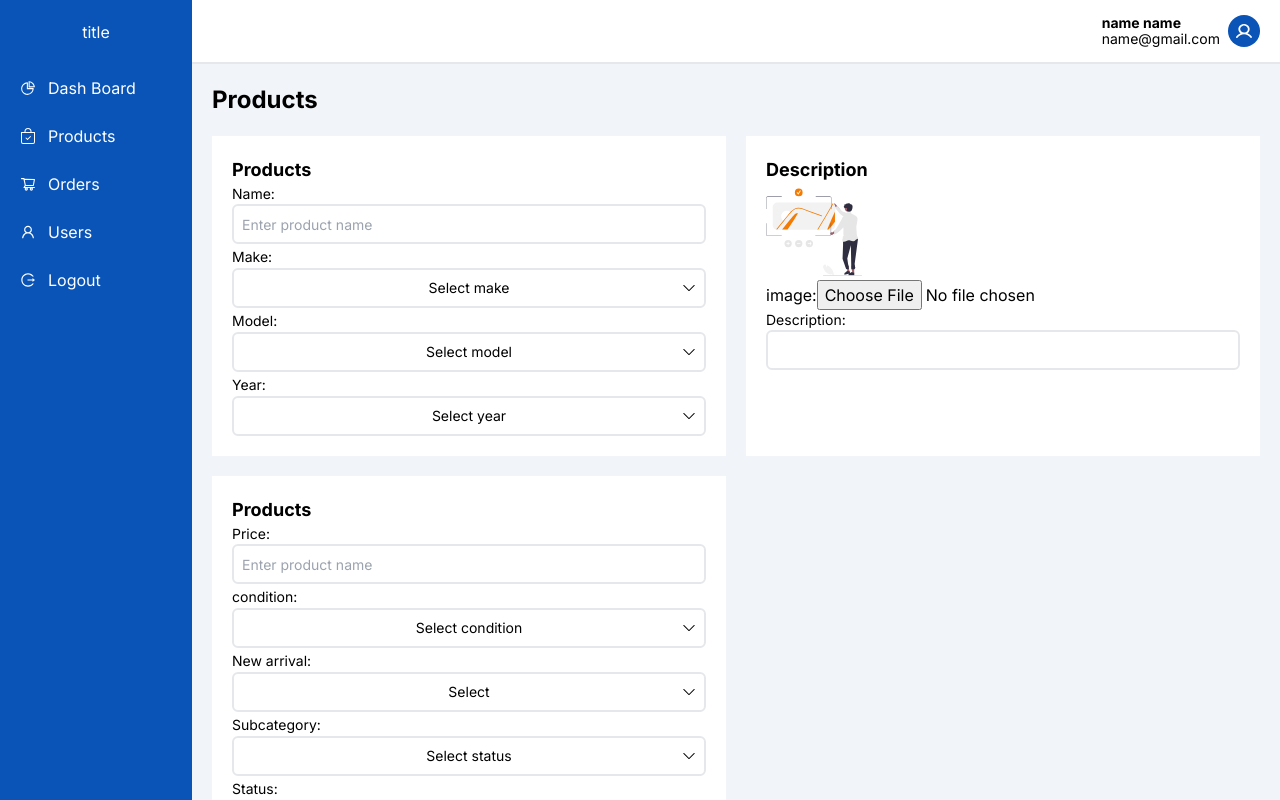
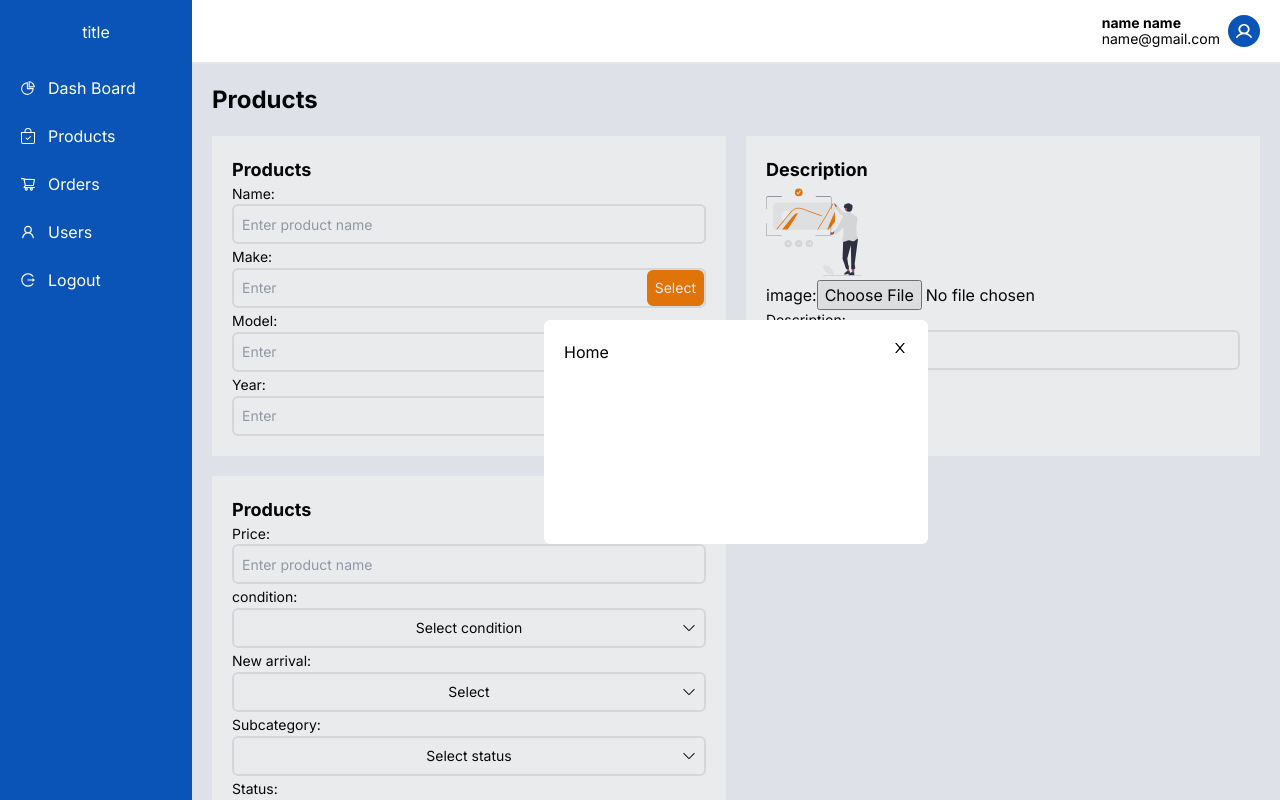
Before and after one commit to Jahmoy-whyte/auto-parts-dashboard, a React (Vite) app: page /home/products/add in a window 1280 px wide. Built offline with nearby package versions, Linux system fonts and the light colour scheme.

Commit message:
added custom model

```diff
--- a/src/components/custom-drop-down/CustomDropDown.jsx
+++ b/src/components/custom-drop-down/CustomDropDown.jsx
@@ -1,5 +1,6 @@
 import { useEffect, useState, memo } from "react";
 import { BsChevronDown } from "react-icons/bs";
+import { Oval } from "react-loader-spinner";
 
 const CustomDropDown = ({
   label = "label",
@@ -8,6 +9,7 @@ const CustomDropDown = ({
   onClick,
   placeHolder = "",
   dropDownId = "dropId",
+  isLoading = false,
 }) => {
   console.log("====================== dropdwon");
   useEffect(() => {
@@ -31,7 +33,7 @@ const CustomDropDown = ({
           id={dropDownId}
           className="flex items-center justify-center border-2 rounded-md h-10 p-2 relative bg-white"
         >
-          <h2 className="text-center">{value == "" ? placeHolder : value}</h2>
+          {value == "" ? placeHolder : value}
           <div className="absolute right-2">
             <BsChevronDown />
           </div>
@@ -41,7 +43,17 @@ const CustomDropDown = ({
             className="flex flex-col border-2 absolute top-10 bg-white w-full z-10"
             onClick={(e) => e.stopPropagation()}
           >
-            {options.map((option) => {
+            {isLoading ? (
+              <div className="flex justify-center py-2">
+                <Oval
+                  color="#F47A00"
+                  secondaryColor="#F47A00"
+                  width={40}
+                  height={40}
+                />
+              </div>
+            ) : (
+              options.map((option) => {
                 return (
                   <button
                     className="h-10"
@@ -50,10 +62,11 @@ const CustomDropDown = ({
                       setOpen(false);
                     }}
                   >
-                  <p>{option}</p>
+                    {option}
                   </button>
                 );
-            })}
+              })
+            )}
           </div>
         ) : null}
       </div>
--- a/src/routes/add-products-route/AddProductsRoute.jsx
+++ b/src/routes/add-products-route/AddProductsRoute.jsx
@@ -1,10 +1,19 @@
 import CustomDropDown from "../../components/custom-drop-down/CustomDropDown";
 import TextBox from "../../components/text-box/TextBox";
 import img from "../../assets/images/placeholderimg.svg";
+import SelectBox from "./components/select-box/SelectBox";
+import CustomModel from "./components/model/CustomModel";
+import useAddProducts from "./useAddProducts";
 const arr = [1, 2, 3, 4, 5, 6];
 const AddProductsRoute = () => {
+  const [state, dispatch, setModelIsOpen, getMake] = useAddProducts();
   return (
-    <div className="flex h-screen flex-col  bg-slate-100 items-center  flex-1 overflow-y-auto">
+    <div className="flex h-screen flex-col  bg-slate-100 items-center  flex-1 overflow-y-auto relative">
+      <CustomModel
+        setIsOpen={setModelIsOpen}
+        isOpen={state.modelIsOpen}
+        data={state.modelData}
+      />
       <div className="flex w-full max-w-6xl mt-5 flex-1 flex-col px-5">
         <h1 className="text-2xl font-bold mb-5">Products</h1>
 
@@ -12,24 +21,9 @@ const AddProductsRoute = () => {
           <div className="bg-white p-5">
             <h1 className="text-lg font-bold">Products</h1>
             <TextBox label={"Name:"} placeHolder={"Enter product name"} />
-            <CustomDropDown
-              options={arr}
-              placeHolder="Select make"
-              dropDownId="w1"
-              label="Make:"
-            />
-            <CustomDropDown
-              options={arr}
-              label="Model:"
-              placeHolder="Select model"
-              dropDownId="w2"
-            />
-            <CustomDropDown
-              options={arr}
-              label="Year:"
-              placeHolder="Select year"
-              dropDownId="w6"
-            />
+            <SelectBox label="Make" onClick={getMake} />
+            <SelectBox label="Model" />
+            <SelectBox label="Year" />
           </div>
 
           <div className="bg-white p-5">
--- /dev/null
+++ b/src/routes/add-products-route/components/model/CustomModel.jsx
@@ -0,0 +1,33 @@
+import { AiOutlineClose } from "react-icons/ai";
+const CustomModel = ({ data = [], onClick, isOpen, setIsOpen }) => {
+  return (
+    <>
+      {isOpen ? (
+        <div
+          onClick={() => setIsOpen(false)}
+          className="bg-slate-700 bg-opacity-10 z-10 h-full w-full absolute top-0 flex justify-center items-center overflow-auto"
+        >
+          <div
+            onClick={(e) => e.stopPropagation()}
+            className="bg-white max-w-sm flex-1 h-56 rounded-md p-5"
+          >
+            <div className="flex justify-between">
+              <h1>Home</h1>
+              <AiOutlineClose onClick={() => setIsOpen(false)} />
+            </div>
+
+            {data.map(() => {
+              return (
+                <div>
+                  <p>dwdw</p>
+                </div>
+              );
+            })}
+          </div>
+        </div>
+      ) : null}
+    </>
+  );
+};
+
+export default CustomModel;
--- /dev/null
+++ b/src/routes/add-products-route/components/select-box/SelectBox.jsx
@@ -0,0 +1,29 @@
+const SelectBox = ({
+  onClick,
+  value,
+  placeHolder = "Enter",
+  buttonText = "Select",
+  name = "",
+  label = "label",
+}) => {
+  return (
+    <>
+      <label className="text-sm">{label}:</label>
+      <div
+        className={`flex h-10 items-center justify-between border-2 rounded-md text-sm pl-2 ${
+          value ? "" : "text-gray-400"
+        }`}
+      >
+        <p>{value ? value : placeHolder}</p>
+        <button
+          onClick={onClick}
+          className="bg-secondary h-full px-2 text-white rounded-md"
+        >
+          {buttonText}
+        </button>
+      </div>
+    </>
+  );
+};
+
+export default SelectBox;
--- /dev/null
+++ b/src/routes/add-products-route/helper/reducerHelper.js
@@ -0,0 +1,24 @@
+export const initialState = {
+  isLoading: true,
+  products: [],
+  numberOfPages: 0,
+  numberOfPageChunks: 0,
+  pageChunk: [],
+  currentPageChunk: 1,
+  currentPage: 0,
+  productsPerPage: 15,
+  searchText: "",
+  searchTextFilter: "product_name",
+  selected: [],
+};
+
+export const ACTIONS = {
+  SET_PRODUCTS: "set-products",
+  SET_PAGE_CHUNK: "set-page-chunk",
+  PAGE_SETUP: "page-setup",
+  SET_SEARCH_TEXT: "set-search-text",
+  SET_FILTER: "set-filter",
+  SET_IS_LOADING: "set-is-loading",
+  SET_SELECTED: "set-selected",
+  DESELECT: "deselect",
+};
--- /dev/null
+++ b/src/routes/add-products-route/useAddProducts.js
@@ -0,0 +1,82 @@
+import { useReducer } from "react";
+import useFetchInstance from "../../hooks/useFetchInstance";
+import toastMessage from "../../helper/toast-message/toastMessage";
+const useAddProducts = () => {
+  const initialState = {
+    modelIsLoading: true,
+    modelIsOpen: true,
+    modelData: [],
+    make: "",
+    model: "",
+    year: "",
+  };
+
+  const ACTIONS = {
+    set_make_value: "set_make_value",
+    set_model_value: "set_model_value",
+    set_year_value: "set_year_value",
+    model_is_open: "model_is_open",
+    set_model_data: "set_model_data",
+  };
+
+  const { tokenAwareFetch } = useFetchInstance();
+
+  const reducer = (state, action) => {
+    switch (action.type) {
+      case "set_make_value":
+        return {
+          ...state,
+          make: action.payload,
+        };
+      case "set_model_value":
+        return {
+          ...state,
+          model: action.payload,
+        };
+      case "set_year_value":
+        return {
+          ...state,
+          year: action.payload,
+        };
+
+      case "set_model_data":
+        return {
+          ...state,
+          modelData: action.payload,
+          modelIsLoading: false,
+        };
+
+      case "model_is_open":
+        return {
+          ...state,
+          modelIsOpen: action.payload,
+          modelIsLoading: true,
+        };
+
+      default:
+        state;
+    }
+  };
+  //  const dwd =  await tokenAwareFetch(`/make/${}`)
+
+  const setModelIsOpen = (bool) => {
+    dispatch({ type: ACTIONS.model_is_open, payload: bool });
+  };
+
+  const getMake = async () => {
+    setModelIsOpen(true);
+    try {
+      const data = await tokenAwareFetch(`/make`);
+      dispatch({ type: ACTIONS.set_model_data, payload: data });
+      console.log(data);
+    } catch (error) {
+      toastMessage("error", error.message);
+    }
+  };
+
+  const [state, dispatch] = useReducer(reducer, initialState);
+
+  return [state, dispatch, setModelIsOpen, getMake];
+};
+
+export default useAddProducts;
```
Also changed, not shown: src/App.jsx (+23 -0 lines). Lines whose indentation alone changed are shown as unchanged.
